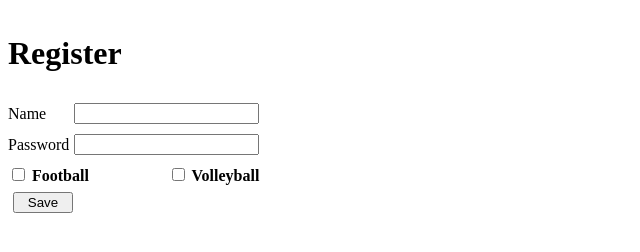
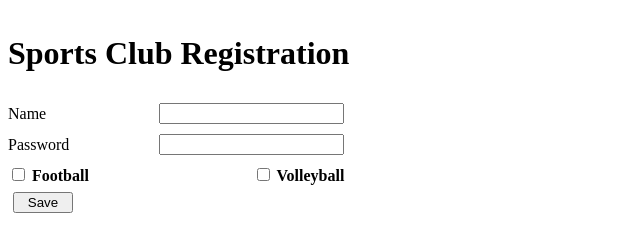
Before and after one commit to mouseless/learn-css, a website: page css/bem-methodology/index.html in a window 1280 px wide. Shown: the whole page, without its empty margins (0-640 px from the left). Drawn offline with Linux system fonts and the light colour scheme.

Commit message:
update title

```diff
--- a/css/bem-methodology/index.html
+++ b/css/bem-methodology/index.html
@@ -5,7 +5,7 @@
     </head>
     <body>
         <div class="form">
-            <h2 class="form__title">Register</h2>
+            <h2 class="form__title">Sports Club Registration</h2>
             <div class="form__section">
                 <label>Name</label>
                 <input class="form__input"/>
```
